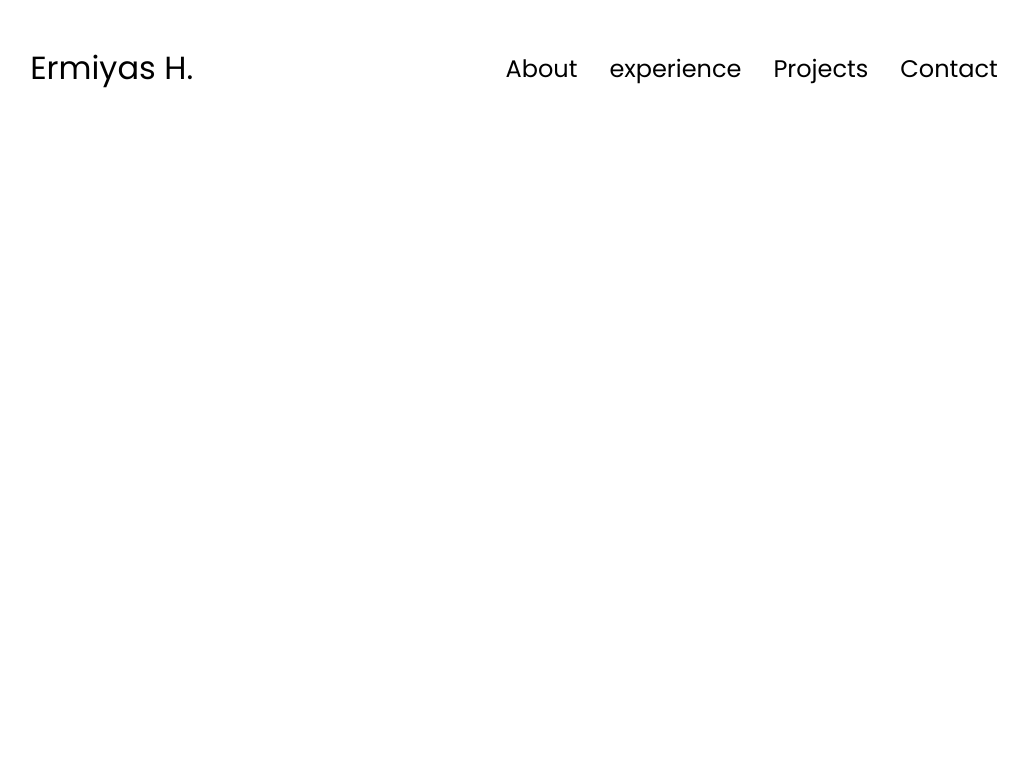
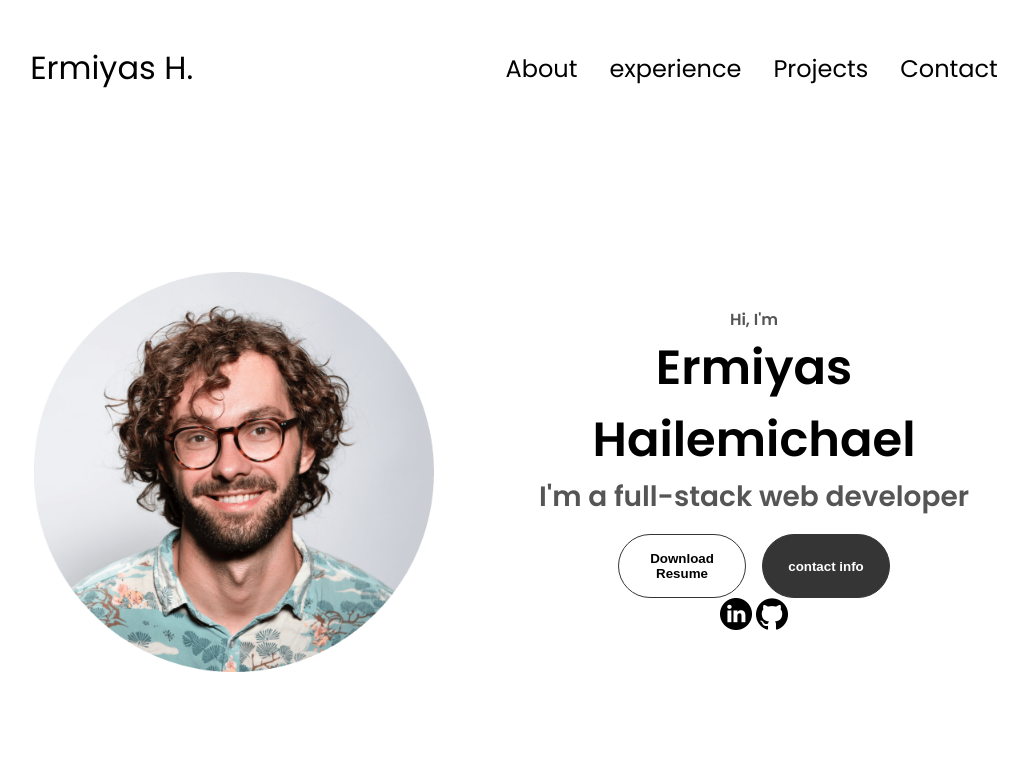
Before and after one commit to ErmiyasHailemichael/DevShowcase, a plain HTML site: page index.html in a window 1280 px wide. Shown: the whole page, without its empty margins (126-1154 px from the left). Drawn offline with Linux system fonts and the light colour scheme.

Commit message:
section is done

```diff
--- a/index.html
+++ b/index.html
@@ -35,6 +35,31 @@
             </div>
         </div>
     </nav>
+    <section id="profile">
+        <div class="section_pic_container">
+            <img src="./assets/profile-pic.png" alt="Ermiyas profil picture">
+        </div>
+        <div class="section_text">
+            <p class="section_text_p1">Hi, I'm</p>
+            <h1 class="title">Ermiyas Hailemichael</h1>
+            <p class="section_text_p2">I'm a full-stack web developer</p>
+            <div class="btn-container">
+                <button
+                class="btn btn-color-2"
+                onclick="window.open('./assets/Ermiyas Hailemichael_Resume.pdf')">
+                Download Resume
+                </button>
+                <button
+                class="btn btn-color-1"
+                onclick="location.href='./#contact'">
+                contact info
+                </button>
+        </div>
+        <div id="socials-conatiner">
+            <img src="./assets/linkedin.png" alt="linkedin" class="icon" onclick="location.href='https://www.linkedin.com/in/ermiyas-haile/'">
+            <img src="./assets/github.png" alt="github" class="icon" onclick="location.href='https://github.com/ErmiyasHailemichael'">
+        </div>
+    </section>
     <script src="script.js"></script>
 </body>
 </html>
--- a/style.css
+++ b/style.css
@@ -134,3 +134,104 @@ a:hover{
 .hamburger-icon span:first-child{
     transform: none;
 }
+
+/* SECTION */
+section{
+    padding-top: 4vh;
+    height: 96vh;
+    margin: 0 10rem;
+    box-sizing: border-box;
+    min-height: fit-content;
+}
+.section-container{
+    display: flex;
+}
+
+/* profile */
+#profile{
+    display: flex;
+    justify-content: center;
+    gap: 5rem;
+    height: 80vh;
+}
+.section_pic_container{
+    display: flex;
+    height: 400px;
+    width: 400px;
+    margin: auto 0;
+}
+.section_text{
+    align-self: center;
+    text-align: center;
+}
+
+.section_text p{
+    font-weight: 600;
+}
+
+.section_text_p1{
+    text-align: center;
+}
+.section_text_p2{
+    font-size: 1.75rem;
+    margin-bottom: 1rem;
+}
+
+.title{
+    font-size: 3rem;
+    text-align: center;
+}
+#socials-container{
+    display: flex;
+    justify-content: center;
+    margin-top: 1rem;
+    gap: 1rem;
+}
+
+/* Icons */
+.icon{
+    cursor: pointer;
+    height: 2rem;
+}
+/* Buttons */
+.btn-container{
+    display: flex;
+    justify-content: center;
+    gap: 1rem;
+}
+.btn{
+    font-weight: 600;
+    transition: all 300ms ease;
+    padding: 1rem;
+    width: 8rem;
+    border-radius: 2rem;
+}
+
+.btn-color-1,.btn-color-2{
+    border: rgb(53, 53,53) 0.1rem solid;
+}
+
+.btn-color-1:hover,
+.btn-color-2:hover{
+    cursor: pointer;
+}
+
+.btn-color-1,
+.btn-color-2:hover{
+    background: rgb(53, 53,53);
+    color: white;
+}
+
+.btn-color-1:hover{
+    background: rgb(0, 0, 0);
+}
+
+.btn-color-2{
+    background: none;
+}
+.btn-color-2:hover{
+    background: rgb(255, 255, 255) 0.1rem solid;
+}
+.btn-container{
+    gap: 1rem;
+}
```
